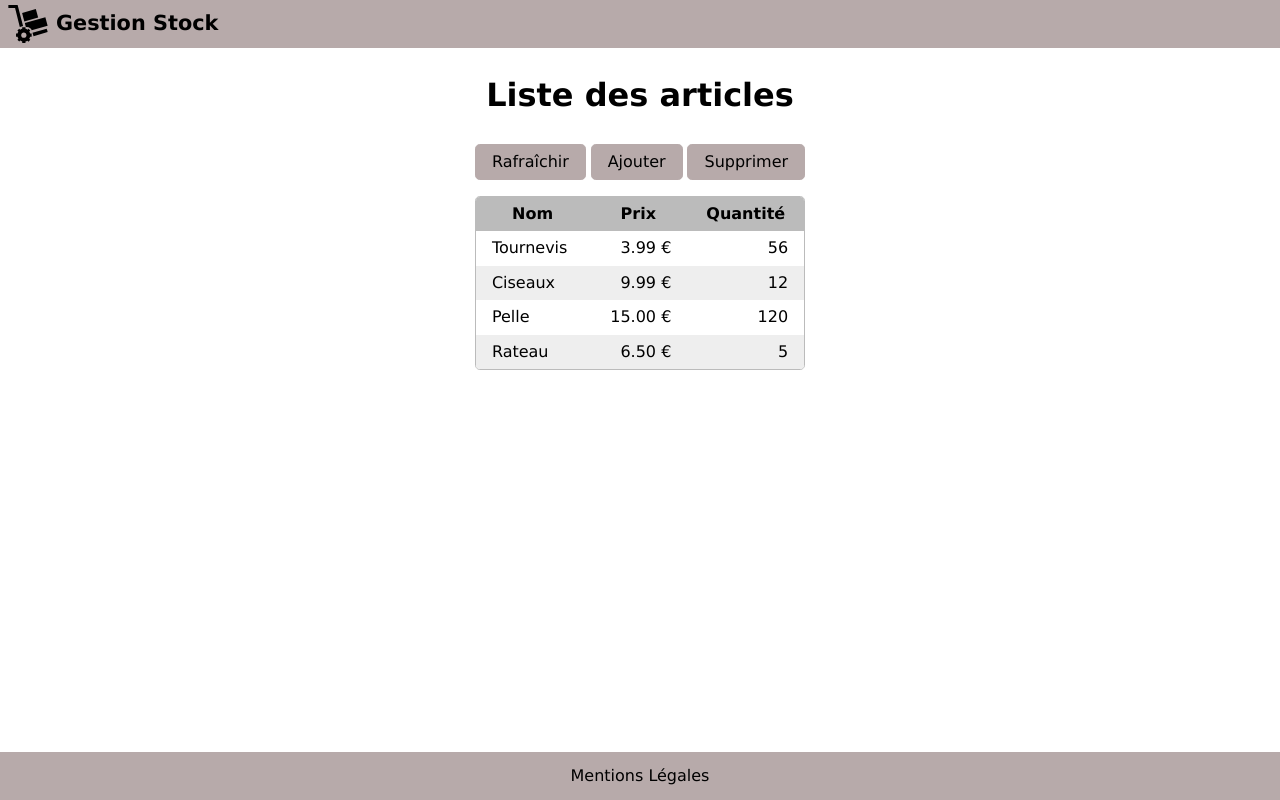
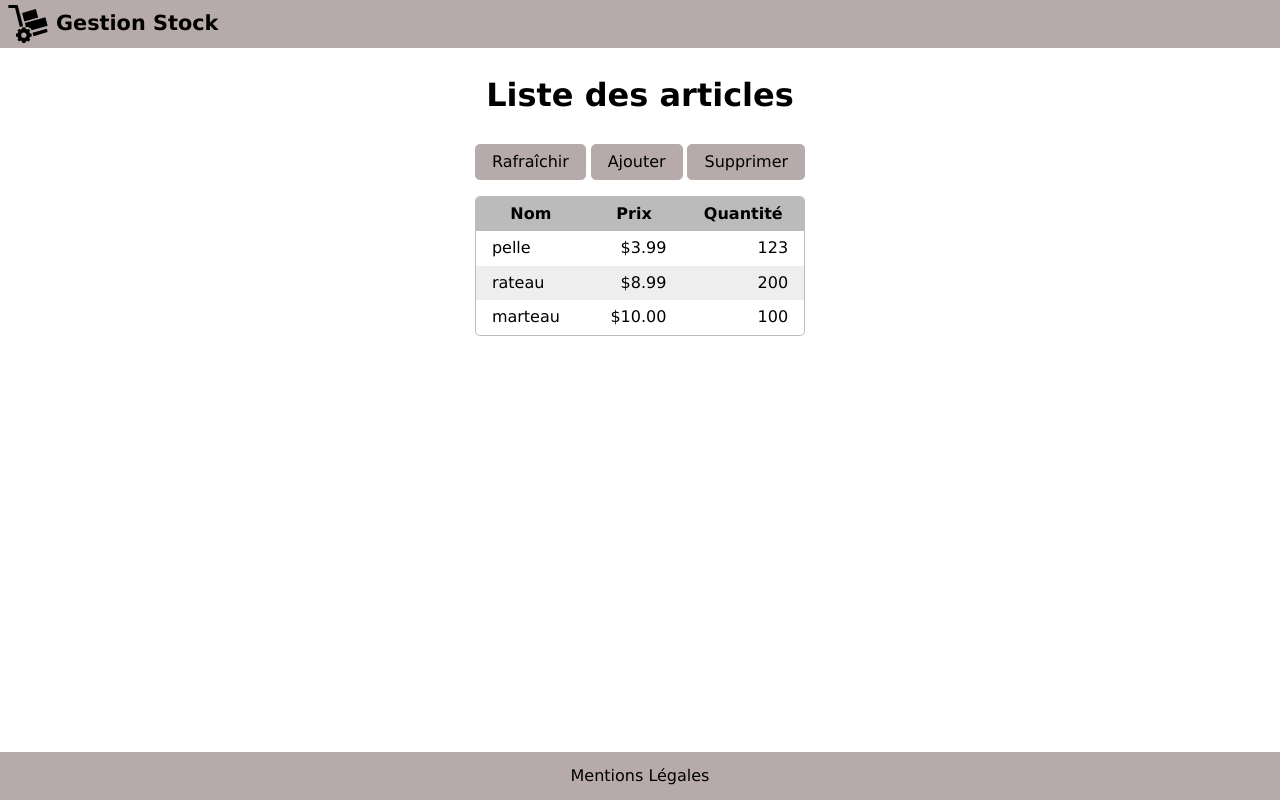
Before and after one commit to leaaubert1497/angular-formation, an Angular app in the folder front/: page /stock in a window 1280 px wide. Built offline with nearby package versions, Linux system fonts and the light colour scheme.

Commit message:
dev: article loop

```diff
--- /dev/null
+++ b/front/src/app/interfaces/article.ts
@@ -0,0 +1,6 @@
+export interface Article {
+  id: string;
+  name: string;
+  price: number;
+  qty: number;
+}
--- a/front/src/app/stock/stock.component.html
+++ b/front/src/app/stock/stock.component.html
@@ -15,25 +15,10 @@
         </tr>
       </thead>
       <tbody>
-        <tr>
-          <td class="name">Tournevis</td>
-          <td class="price">3.99 €</td>
-          <td class="qty">56</td>
-        </tr>
-        <tr>
-          <td class="name">Ciseaux</td>
-          <td class="price">9.99 €</td>
-          <td class="qty">12</td>
-        </tr>
-        <tr>
-          <td class="name">Pelle</td>
-          <td class="price">15.00 €</td>
-          <td class="qty">120</td>
-        </tr>
-        <tr>
-          <td class="name">Rateau</td>
-          <td class="price">6.50 €</td>
-          <td class="qty">5</td>
+        <tr *ngFor="let a of articles">
+          <td class="name">{{ a.name }}</td>
+          <td class="price">{{ a.price | currency }}</td>
+          <td class="qty">{{ a.qty }}</td>
         </tr>
       </tbody>
     </table>
--- a/front/src/app/stock/stock.component.ts
+++ b/front/src/app/stock/stock.component.ts
@@ -1,10 +1,30 @@
 import { Component } from '@angular/core';
+import { Article } from '../interfaces/article';
 
 @Component({
   selector: 'app-stock',
   templateUrl: './stock.component.html',
-  styleUrls: ['./stock.component.scss']
+  styleUrls: ['./stock.component.scss'],
 })
 export class StockComponent {
-
+  articles: Article[] = [
+    {
+      id: 'a1',
+      name: 'pelle',
+      price: 3.99,
+      qty: 123,
+    },
+    {
+      id: 'a2',
+      name: 'rateau',
+      price: 8.99,
+      qty: 200,
+    },
+    {
+      id: 'a3',
+      name: 'marteau',
+      price: 10.0,
+      qty: 100,
+    },
+  ];
 }
```
